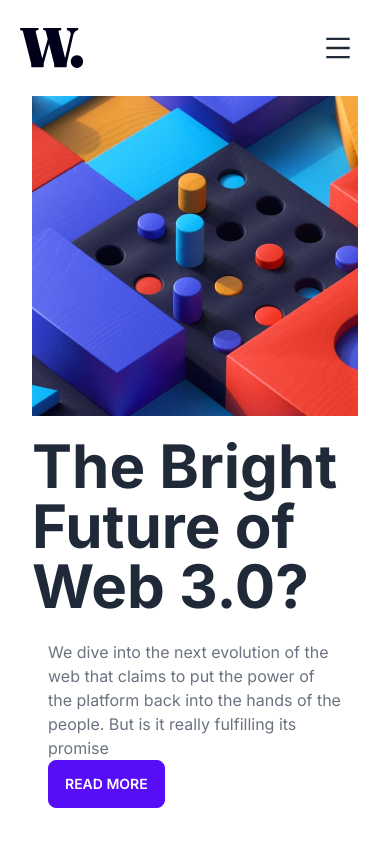
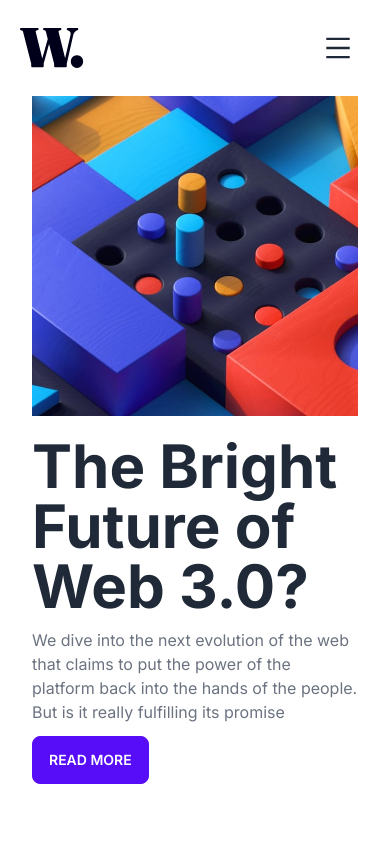
Before and after one commit to UmbrellaCrow612/news-homepage, a Next.js app: page / in a window 390 px wide. Built offline with nearby package versions, Linux system fonts and the light colour scheme.

Commit message:
fixed mobile view

```diff
--- a/src/pages/index.tsx
+++ b/src/pages/index.tsx
@@ -32,7 +32,7 @@ export default function Page() {
             <h1 className="font-bold text-6xl">
               The Bright Future of Web 3.0?
             </h1>
-            <div className="px-4 py-3 flex flex-col justify-between items-start lg:py-0">
+            <div className="py-3 flex flex-col justify-between items-start lg:py-0">
               <p className="text-gray-500">
                 We dive into the next evolution of the web that claims to put
                 the power of the platform back into the hands of the people. But
```
